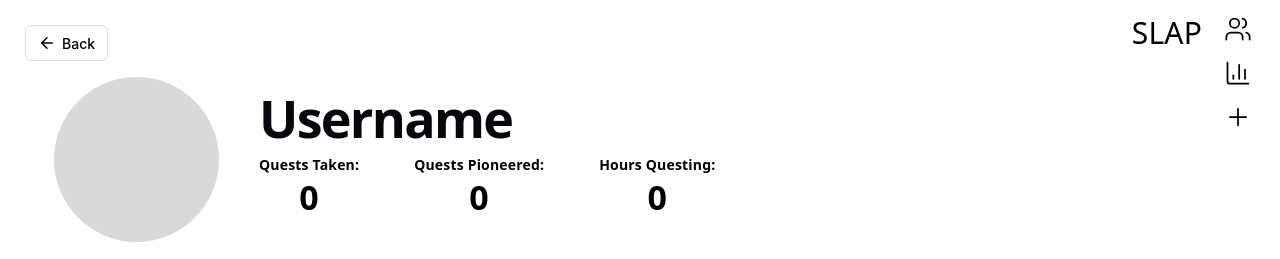
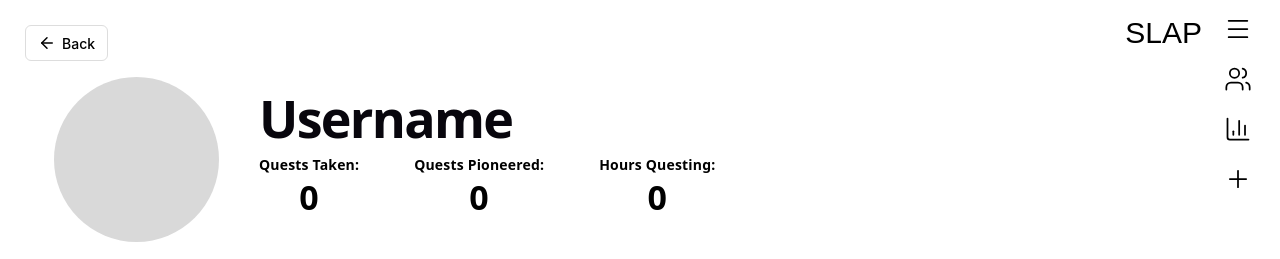
Before and after one commit to ReneGR123/Team-Odoconuts-App, a React app in the folder packages/Frontend/: page /profile in a window 1280 px wide. Shown: the top 259 px of the page. Built offline with nearby package versions, Linux system fonts and the light colour scheme; the HTML template or start-up script is replaced by a standard one.

Commit message:
usersignin to profile connection

```diff
--- a/packages/Frontend/src/components/UserProfile.css
+++ b/packages/Frontend/src/components/UserProfile.css
@@ -167,10 +167,17 @@
 /* SLAP logo */
 .profile-slap-logo {
   margin-top: 3px;
+  padding: 0;
+  border: none;
+
+  background: none;
+  color: black;
 
   font-size: 30px;
   font-weight: 500;
   line-height: 1;
+
+  cursor: pointer;
 }
 
 /* container for side buttons */
--- a/packages/Frontend/src/components/UserProfile.jsx
+++ b/packages/Frontend/src/components/UserProfile.jsx
@@ -1,4 +1,4 @@
-import { ArrowLeft, BookOpen, Star, Pencil, Footprints, Users, BarChart3, Plus } from "lucide-react";
+import { ArrowLeft, BookOpen, Star, Pencil, Footprints, Users, BarChart3, Plus, Menu } from "lucide-react";
 import "./UserProfile.css";
 import { useNavigate } from "react-router-dom";
 
@@ -10,9 +10,15 @@ function UserProfile() {
 
 	  {/* right side of user profile */}
 	<div className="profile-side-nav">
-	   <div className="profile-slap-logo">SLAP</div>
+	 <button className="profile-slap-logo" onClick={() => navigate("/")} >
+	  SLAP
+	  </button>
 
-	<div className-="profile-nav-buttons">
+	<div className="profile-nav-buttons">
+	  <button className="profile-nav-button" aria-label="Menu">
+	     <Menu />
+	  </button>
+
 	   <button className="profile-nav-button" aria-label="Friends">
 	     <Users />
 	  </button>
```
